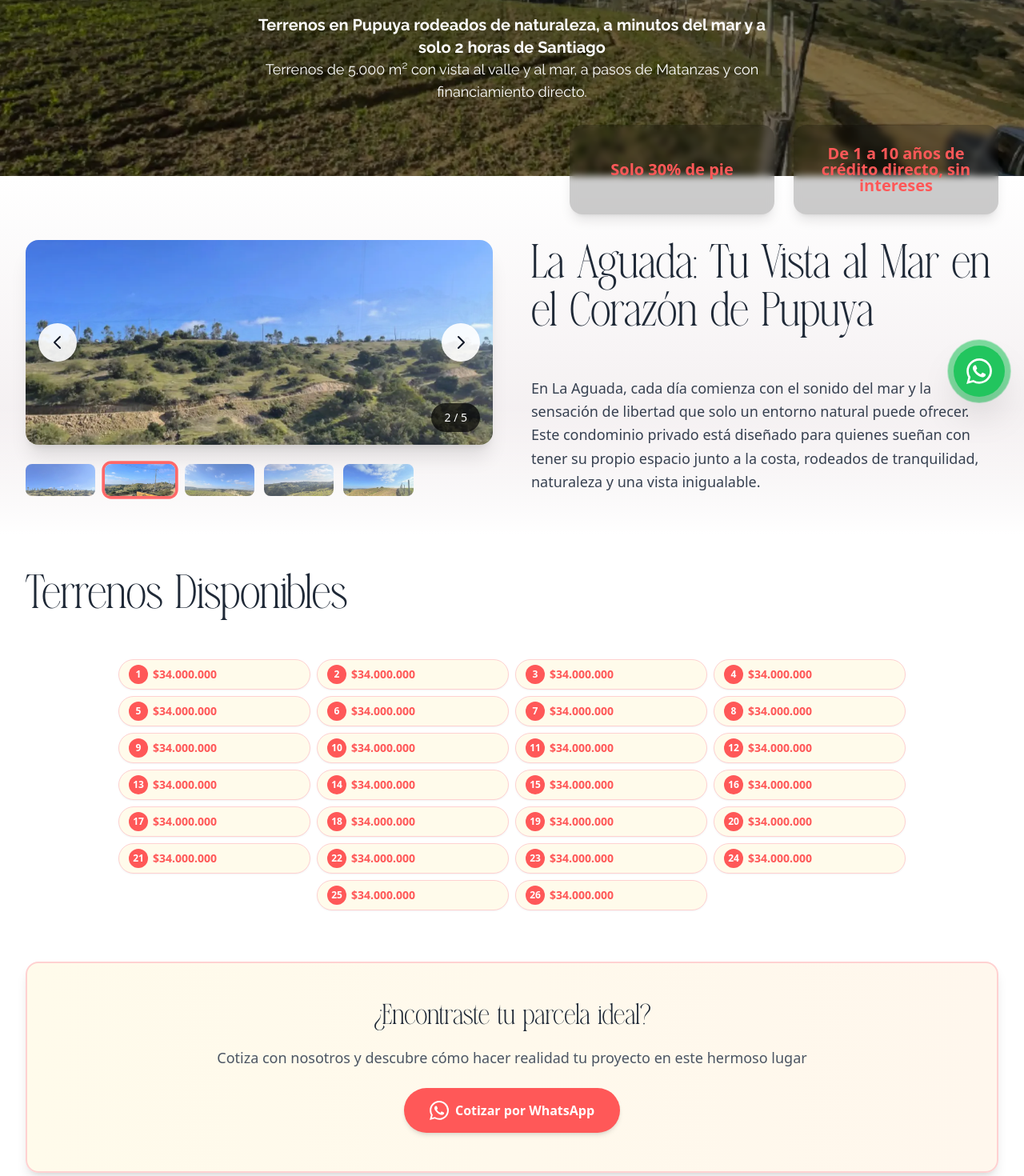
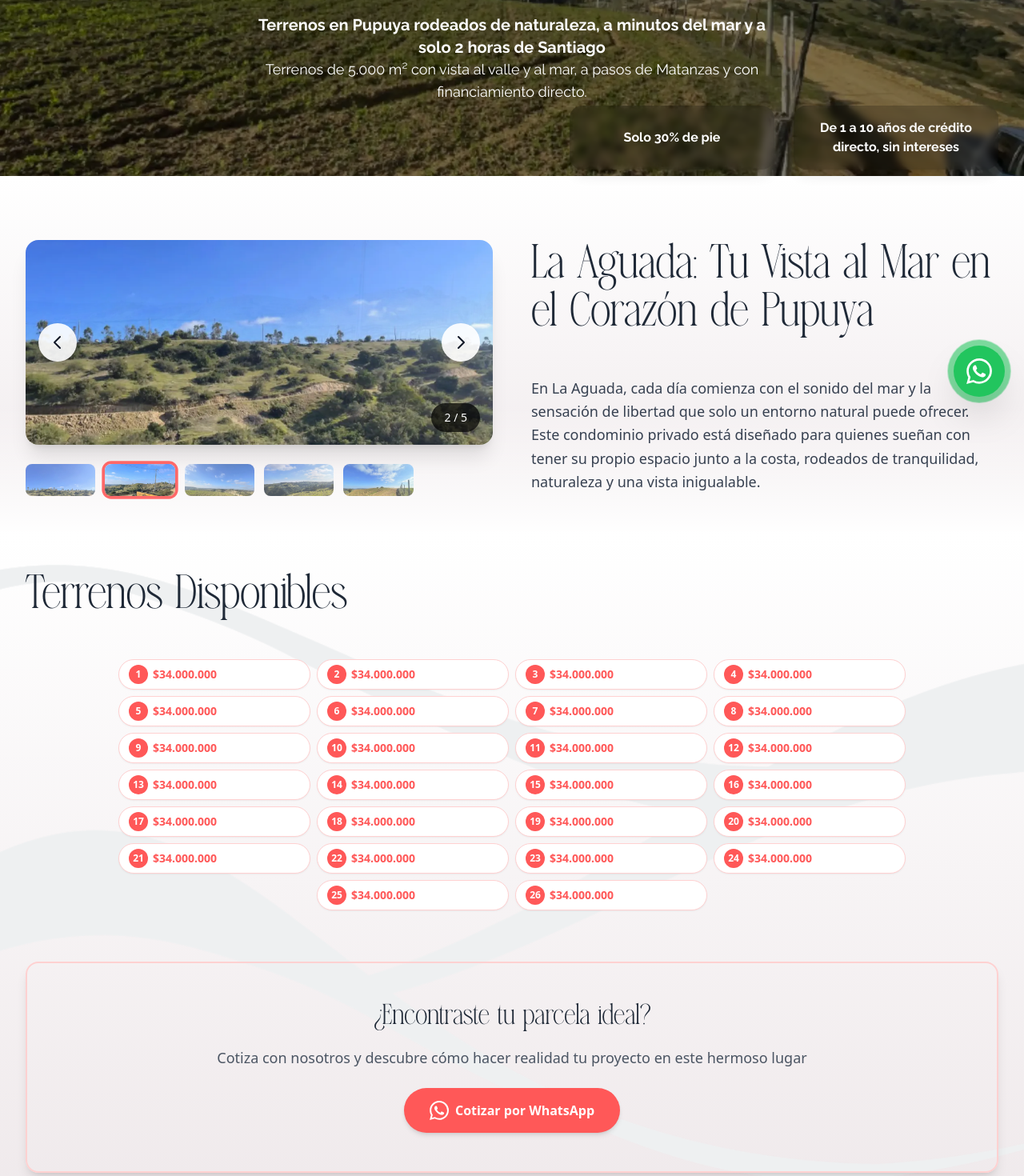
Before and after one commit to pipevera/DunasDePupuya, a Nuxt app: page /La-aguada in a window 1280 px wide. Shown: the part 280-1750 px from the top of the page at 80% size. Built offline with nearby package versions, Linux system fonts and the light colour scheme; a web font is replaced by a local one.

Commit message:
added backgrounds

```diff
--- a/app/components/ProjectBanner.vue
+++ b/app/components/ProjectBanner.vue
@@ -15,16 +15,16 @@
         </div>
       </div>
     </section>
-    <div class="absolute -bottom-12 left-0 right-0">
+    <div class="absolute bottom-0 left-0 right-0">
       <div class="max-w-7xl mx-auto px-8">
-        <div class="flex items-center justify-center md:justify-end gap-6">
+        <div class="flex items-center justify-center md:justify-end gap-6 pb-2">
           <div
-            class="bg-black/20 backdrop-blur-sm shadow-lg w-64 h-28 rounded-2xl p-6 transform transition-all flex flex-col justify-center items-center">
-            <h3 class="text-xl font-bold text-[#FF5858]">Solo 30% de pie</h3>
+            class="bg-black/20 backdrop-blur-sm shadow-lg w-64 h-20 rounded-2xl p-6 transform transition-all flex flex-col justify-center items-center">
+            <h3 class="text-sm md:text-base font-bold text-white font-Raleway">Solo 30% de pie</h3>
           </div>
           <div
-            class="bg-black/20 backdrop-blur-sm shadow-lg w-64 h-28 rounded-2xl p-6 transform transition-all flex flex-col justify-center items-center">
-            <h3 class="text-xl font-bold text-[#FF5858] leading-none text-center">
+            class="bg-black/20 backdrop-blur-sm shadow-lg w-64 h-20 rounded-2xl p-6 transform transition-all flex flex-col justify-center items-center">
+            <h3 class="text-sm md:text-base font-bold text-white leading-none text-center font-Raleway">
               De 1 a 10 años de crédito directo, sin intereses
             </h3>
           </div>
--- a/app/components/Table.vue
+++ b/app/components/Table.vue
@@ -1,7 +1,9 @@
 <template>
-  <section class="py-12 px-8">
-    <div class="max-w-7xl mx-auto">
-      <h2 v-if="title" class="text-5xl md:text-6xl font-Darina mb-12 text-gray-800 text-start max-w-3xl">
+  <section class="bg-gradient-to-b from-white to-[#EFE9EB] ">
+    <div class="bg-[url('/images/backgrounds/ola2.png')] bg-cover bg-center bg-no-repeat">
+      <div class="px-8" >
+        <div class="max-w-7xl mx-auto py-12">
+          <h2 v-if="title" class="text-5xl md:text-6xl font-Darina mb-12 text-gray-800 text-center sm:text-start max-w-3xl">
             {{ title }}
           </h2>
 
@@ -10,7 +12,7 @@
               v-for="(terreno, index) in terrenos"
               :key="index"
               class="inline-flex items-center gap-1.5 rounded-full shadow-sm hover:shadow-md transition-all px-3 py-1.5 text-sm border w-[240px]"
-          :class="terreno.valor === 'vendida' ? 'bg-gray-100 border-gray-300' : 'bg-amber-50 border-[#FFD1D1] hover:border-[#FF5858] '"
+              :class="terreno.valor === 'vendida' ? 'bg-gray-200 border-gray-300' : 'bg-white border-[#FFD1D1] hover:border-[#FF5858] '"
             >
               <template v-if="terreno.valor === 'vendida'">
                 <span class="flex items-center justify-center w-6 h-6 rounded-full bg-gray-300 text-gray-800 font-bold text-xs">{{ terreno.numero }}</span>
@@ -29,7 +31,7 @@
             </div>
           </div>
 
-      <div class="mt-16 bg-gradient-to-r from-amber-50 to-orange-50 rounded-2xl p-8 md:p-12 border-2 border-[#FFD1D1] hover:border-[#FF5858] transition-all shadow-lg">
+          <div class="mt-16 rounded-2xl p-8 md:p-12 border-2 border-[#FFD1D1] hover:border-[#FF5858] transition-all shadow-lg">
             <div class="max-w-3xl mx-auto text-center">
               <h3 class="text-3xl md:text-4xl font-Darina text-gray-800 mb-4">
                 ¿Encontraste tu parcela ideal?
@@ -49,6 +51,10 @@
               </a>
             </div>
           </div>
+        </div>
+
+      </div>
+
     </div>
   </section>
 </template>
--- a/app/components/Ubicacion.vue
+++ b/app/components/Ubicacion.vue
@@ -1,5 +1,5 @@
 <template>
-  <section id="ubicacion" class="py-12 px-8 bg-gradient-to-b from-white to-[#EFE9EB]">
+  <section id="ubicacion" class="py-12 px-8 bg-gradient-to-b from-[#EFE9EB] to-[#EFE9EB] ">
     <div class="max-w-7xl mx-auto">
       <div class="text-center mb-12">
         <h2 class="text-5xl md:text-6xl font-Darina text-gray-800 mb-4">
@@ -27,7 +27,6 @@
 </template>
 
 <script setup>
-// Puedes agregar props si necesitas diferentes ubicaciones para cada proyecto
 const props = defineProps({
   mapUrl: {
     type: String,
--- a/app/components/Vista360.vue
+++ b/app/components/Vista360.vue
@@ -1,16 +1,16 @@
 <template>
-  <section class="py-16 px-8 relative">
+  <section class="py-16 px-8 relative bg-[url('/images/backgrounds/ola1.png')] bg-cover bg-center bg-no-repeat">
 
     <div class="max-w-7xl mx-auto">
       <h2  class="text-5xl md:text-6xl font-Darina mb-12 text-gray-800 text-center">
-        Vista 360
+        Descubre {{ project }} desde todos los ángulos
       </h2>
     </div>
-    <div class="w-full shadow-xl rounded-2xl relative max-w-7xl mx-auto">
+    <div class="w-full  max-w-7xl mx-auto">
       <iframe
         title="Tour virtual 360"
         :src="tour"
-        class="w-full rounded-2xl"
+        class="w-full border-2 border-[#FFD1D1] hover:border-[#FF5858] transition-all rounded-2xl shadow-lg"
         width="100%"
         height="500"
         allowfullscreen
@@ -27,6 +27,10 @@ defineProps({
   tour: {
     type: String,
     required: true
+  },
+  project: {
+    type: String,
+    required: true
   }
 })
 </script>
--- a/app/data/projects.js
+++ b/app/data/projects.js
@@ -1,5 +1,6 @@
 const projects = [
   {
+    project: "Marcordillera",
     name: "marcordillera",
     title: "Terrenos en Pupuya con vista al mar y la cordillera",
     description: "Conecta con la calma del entorno y comienza tu proyecto en terrenos rodeados de verde y aire puro.",
@@ -30,6 +31,7 @@ const projects = [
     card: '/images/cards/marcordillera.webp'
   },
   {
+    project: "El Cardal",
     name: "elcardal",
     title: "Terrenos en Pupuya listos para construir tu refugio en la naturaleza",
     description: "Conecta con la calma del entorno y comienza tu proyecto en terrenos rodeados de verde y aire puro.",
@@ -59,6 +61,7 @@ const projects = [
     card: '/images/cards/el-cardal.webp'
   },
   {
+    project: "La Aguada",
     name: "laaguada",
     title: "Terrenos en Pupuya rodeados de naturaleza, a minutos del mar y a solo 2 horas de Santiago",
     description: "Terrenos de 5.000 m² con vista al valle y al mar, a pasos de Matanzas y con financiamiento directo.",
@@ -84,6 +87,7 @@ const projects = [
     card: '/images/cards/la-aguada.webp'
   },
   {
+    project: "Vista La Polcura",
     name: "vistalapolcura",
     title: "Terrenos en Pupuya con vista al mar, en una zona con gran proyección del litoral central",
     description: "Invierte en terrenos únicos frente al mar y asegura tu lugar en una de las zonas con mayor crecimiento del litoral central.",
--- a/app/pages/El-cardal.vue
+++ b/app/pages/El-cardal.vue
@@ -10,6 +10,7 @@
 
     <Vista360
       :tour="projectData.tour"
+      :project="projectData.project"
     />
 
     <ProjectDescription
--- a/app/pages/Marcordillera.vue
+++ b/app/pages/Marcordillera.vue
@@ -10,6 +10,7 @@
 
     <Vista360
       :tour="projectData.tour"
+      :project="projectData.project"
     />
 
     <ProjectDescription
--- a/app/pages/Vista-la-polcura.vue
+++ b/app/pages/Vista-la-polcura.vue
@@ -10,6 +10,7 @@
 
     <Vista360
       :tour="projectData.tour"
+      :project="projectData.project"
     />
 
     <ProjectDescription
```
Also changed, not shown: public/images/backgrounds/Ola1.png (added), public/images/backgrounds/Ola2.png (added). Lines whose indentation alone changed are shown as unchanged.
